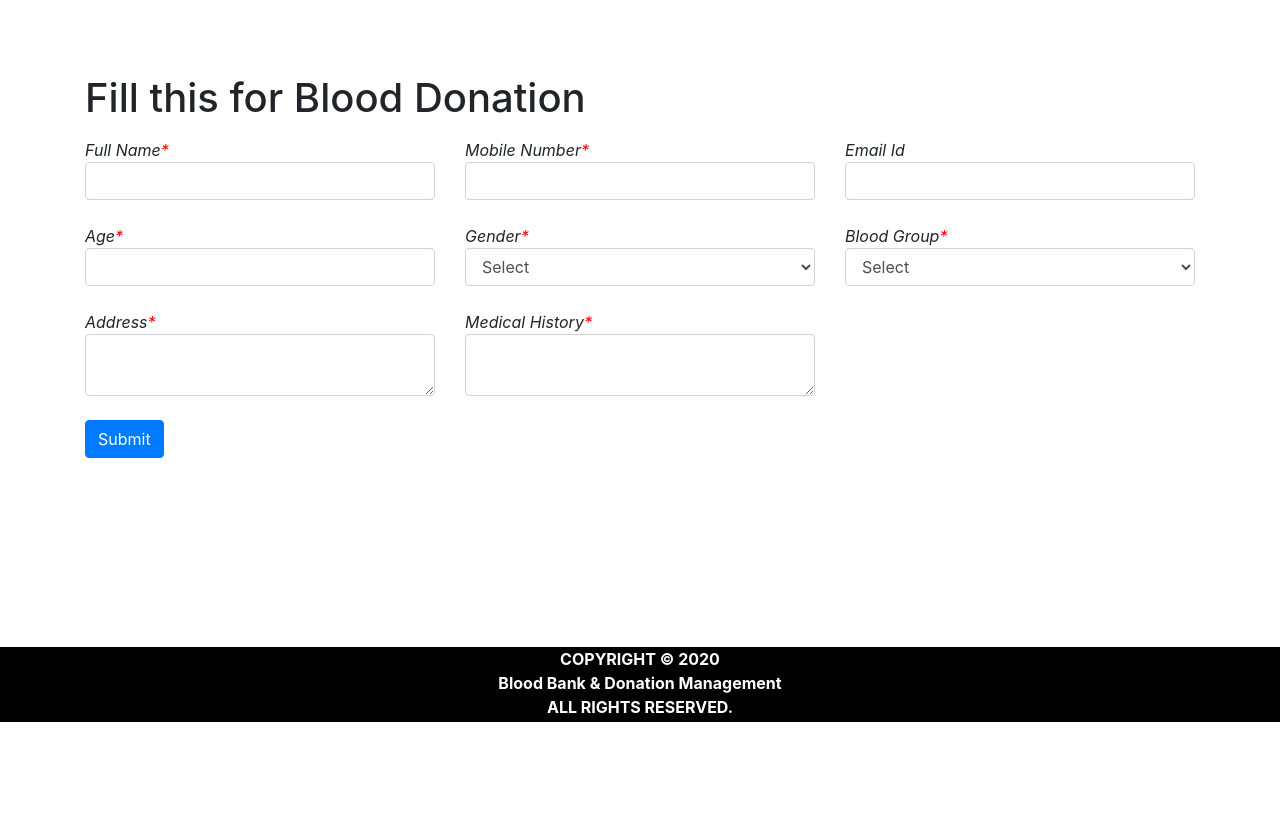
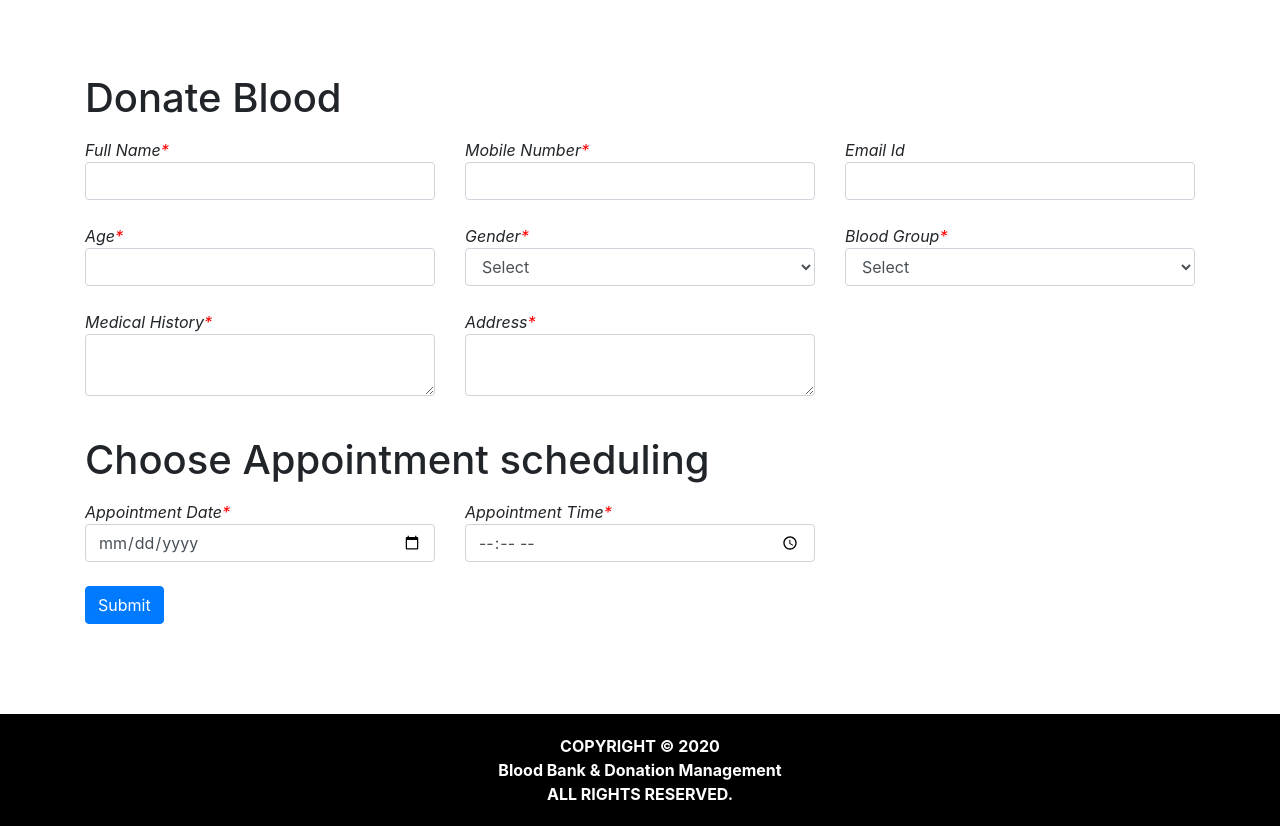
Before and after one commit to Shreya0Sadalgekar/DBMS_project, a PHP site: page /BDMS/donate_blood.php in a window 1280 px wide. Shown: the part 69-895 px from the top of the page. Before the commit the page ends 791 px from the top, so only its background shows below. Run offline with PHP 8.4, Linux system fonts and the light colour scheme; data that the repository does not hold is empty.

Commit message:
Add files via upload

```diff
--- a/donate_blood.php
+++ b/donate_blood.php
@@ -3,50 +3,28 @@
 <head>
   <meta charset="utf-8">
   <meta name="viewport" content="width=device-width, initial-scale=1, shrink-to-fit=no">
+  <meta name="description" content="">
+  <meta name="author" content="">
 <link rel="stylesheet" href="https://maxcdn.bootstrapcdn.com/bootstrap/4.5.2/css/bootstrap.min.css">
 <script src="https://ajax.googleapis.com/ajax/libs/jquery/3.5.1/jquery.min.js"></script>
 <script src="https://cdnjs.cloudflare.com/ajax/libs/popper.js/1.16.0/umd/popper.min.js"></script>
 <script src="https://maxcdn.bootstrapcdn.com/bootstrap/4.5.2/js/bootstrap.min.js"></script>
-
-  <script>
-    function validateForm() {
-      const age = document.forms["donor"]["age"].value;
-      const mobile = document.forms["donor"]["mobileno"].value;
-
-      // Check if age is less than 20
-      if (parseInt(age) < 20) {
-        alert("You can't donate blood if you are under 20 years old.");
-        return false; // Prevent form submission
-      }
-
-      // Check if mobile number is exactly 10 digits
-      if (!/^\d{10}$/.test(mobile)) {
-        alert("Please enter a valid 10-digit mobile number.");
-        return false; // Prevent form submission
-      }
-
-      return true; // Allow form submission if all validations pass
-    }
-  </script>
 </head>
 
 <body>
 <?php
-  $active = 'donate';
-  include('head.php')
-  ?>
+$active ='donate';
+ include('head.php') ?>
 
 <div id="page-container" style="margin-top:50px; position: relative;min-height: 84vh;">
   <div class="container">
   <div id="content-wrap" style="padding-bottom:50px;">
 <div class="row">
     <div class="col-lg-6">
-            <h1 class="mt-4 mb-3">Fill this for Blood Donation </h1>
+        <h1 class="mt-4 mb-3">Donate Blood </h1>
       </div>
 </div>
-
-        <!-- Form with onsubmit event to trigger JavaScript validation -->
-        <form name="donor" action="savedata.php" method="post" onsubmit="return validateForm()">
+<form name="donor" action="savedata.php" method="post">
 <div class="row">
 <div class="col-lg-4 mb-4">
 <div class="font-italic">Full Name<span style="color:red">*</span></div>
@@ -54,13 +32,11 @@
 </div>
 <div class="col-lg-4 mb-4">
 <div class="font-italic">Mobile Number<span style="color:red">*</span></div>
-              <div><input type="tel" name="mobileno" class="form-control" required pattern="\d{10}" maxlength="10" title="Please enter exactly 10 digits"></div>
+<div><input type="text" name="mobileno" class="form-control" required></div>
 </div>
 <div class="col-lg-4 mb-4">
 <div class="font-italic">Email Id</div>
-              <div><input type="text" name="emailid" class="form-control"
-              pattern="^[a-zA-Z0-9._%+-]+@[a-zA-Z0-9.-]+\.com$"
-              ></div>
+<div><input type="email" name="emailid" class="form-control"></div>
 </div>
 </div>
 <div class="row">
@@ -70,8 +46,7 @@
 </div>
 <div class="col-lg-4 mb-4">
 <div class="font-italic">Gender<span style="color:red">*</span></div>
-              <div>
-                <select name="gender" class="form-control" required>
+<div><select name="gender" class="form-control" required>
 <option value="">Select</option>
 <option value="Male">Male</option>
 <option value="Female">Female</option>
@@ -80,16 +55,15 @@
 </div>
 <div class="col-lg-4 mb-4">
 <div class="font-italic">Blood Group<span style="color:red">*</span></div>
-              <div>
-                <select name="blood" class="form-control" required>
-                  <option value="" selected disabled>Select</option>
+<div><select name="blood" class="form-control" required>
+  <option value=""selected disabled>Select</option>
   <?php
     include 'conn.php';
-                    $sql = "select * from blood";
-                    $result = mysqli_query($conn, $sql) or die("query unsuccessful.");
-                    while ($row = mysqli_fetch_assoc($result)) {
+    $sql= "select * from blood";
+    $result=mysqli_query($conn,$sql) or die("query unsuccessful.");
+  while($row=mysqli_fetch_assoc($result)){
    ?>
-                  <option value="<?php echo $row['blood_id'] ?>"><?php echo $row['blood_group'] ?></option>
+   <option value=" <?php echo $row['blood_id'] ?>"> <?php echo $row['blood_group'] ?> </option>
   <?php } ?>
 </select>
 </div>
@@ -97,12 +71,30 @@
 </div>
 <div class="row">
   <div class="col-lg-4 mb-4">
+    <div class="font-italic">Medical History<span style="color:red">*</span></div>
+    <div><textarea class="form-control" name="medical_history" required></textarea></div>
+  </div>
+  <div class="col-lg-4 mb-4">
     <div class="font-italic">Address<span style="color:red">*</span></div>
     <div><textarea class="form-control" name="address" required></textarea></div>
   </div>
+</div>
+
+
+<!-- Appointment Scheduling Section -->
+<div class="row">
+    <div class="col-lg-7">
+        <h1 class="mt-3 mb-3" >Choose Appointment scheduling </h1>
+      </div>
+</div>
+<div class="row">
   <div class="col-lg-4 mb-4">
-              <div class="font-italic">Medical History<span style="color:red">*</span></div>
-              <div><textarea class="form-control" name="medical_history"></textarea></div>
+    <div class="font-italic">Appointment Date<span style="color:red">*</span></div>
+    <div><input type="date" name="appointment_date" class="form-control" required></div>
+  </div>
+  <div class="col-lg-4 mb-4">
+    <div class="font-italic">Appointment Time<span style="color:red">*</span></div>
+    <div><input type="time" name="appointment_time" class="form-control" required></div>
   </div>
 </div>
 
@@ -111,11 +103,9 @@
   <div><input type="submit" name="submit" class="btn btn-primary" value="Submit" style="cursor:pointer"></div>
   </div>
 </div>
-        </form>
 </div>
 </div>
 <?php include('footer.php') ?>
 </div>
 </body>
-
 </html>
--- a/footer.php
+++ b/footer.php
@@ -1,29 +1,46 @@
-<html>
+<!DOCTYPE html>
+<html lang="en">
 <head>
+  <meta charset="UTF-8">
+  <meta name="viewport" content="width=device-width, initial-scale=1.0">
   <style>
-  #footer {
+    /* Body and HTML to allow full height */
+    html, body {
+      height: 100%;
+      margin: 0;
+    }
 
-  position:absolute;
-  left: 0;
-  bottom: 0;
-  width: 100%;
-  height: 75px;
-  background-color:#000000;
-  color:white;
-  text-align: center;
-}
+    /* Main content area that takes up space */
+    #page-container {
+      display: flex;
+      flex-direction: column;
+      min-height: 100%;
+    }
+
+    /* Footer styling */
+    #footer {
+      background-color: #000000;
+      color: white;
+      text-align: center;
+      padding: 20px 0;
+      margin-top: auto; /* Pushes the footer to the bottom */
+    }
   </style>
 </head>
+
 <body>
-  <div id="footer" >
-  <b><center>COPYRIGHT © 2020<br>
-  Blood Bank & Donation Management
-  <br>
-  ALL RIGHTS RESERVED.
-  </center>
+  <div id="page-container">
+    <!-- Main content goes here -->
+    <div id="content">
+      <!-- Your page content here -->
+    </div>
+
+    <!-- Footer section -->
+    <div id="footer">
+      <b>COPYRIGHT © 2020<br>
+      Blood Bank & Donation Management<br>
+      ALL RIGHTS RESERVED.</b>
+    </div>
   </div>
-
-
 </body>
-
 </html>
--- a/head.php
+++ b/head.php
@@ -1,17 +1,17 @@
-<html>
-
+<!DOCTYPE html>
+<html lang="en">
 <head>
-
-
+  <meta charset="UTF-8">
+  <meta name="viewport" content="width=device-width, initial-scale=1.0">
   <style>
-
+    /* Style the header */
     .header {
-  overflow:hidden;
-  background-color:#c42f12; /* background color header */
+      overflow: hidden;
+      background-color: #c42f12; /* Header background color */
+      padding: 10px 5px;
+      color: #39494a;
+      width: 100%;
       top: 0;
-  width:100%;
-  padding: 10px 5px;
-  color:#39494a  ;
     }
 
     /* Style the header links */
@@ -24,33 +24,30 @@
       font-size: 18px;
       line-height: 25px;
       border-radius: 4px;
-  font-weight:bold;
+      font-weight: bold;
     }
 
-/* Style the logo link (notice that we set the same value of line-height and font-size to prevent the header to increase when the font gets bigger */
+    /* Style for the logo */
     .header a.logo {
       font-size: 25px;
       font-weight: bold;
-  color:#fff  ; /* Heading 'Blood */
+      color: #fff;
       font-family: "Lucida Handwriting", Cursive;
     }
 
-/* Change the background color on mouse-over */
+    /* Hover effect for header links */
     .header a:hover {
-  background-color: #fff; /*box after clicking on blood donation*/
+      background-color: #fff; /* Hover background color */
       color: black;
     }
 
-
-
-
-/* Float the link section to the right */
+    /* Float the right-side links */
     .header-right {
       float: right;
-  font-family: "Arial", sans-serif;
+      font-family: Arial, sans-serif;
     }
 
-/* Add media queries for responsiveness - when the screen is 500px wide or less, stack the links on top of each other */
+    /* Media query for responsiveness */
     @media screen and (max-width: 500px) {
       .header a {
         float: none;
@@ -61,29 +58,26 @@
         float: none;
       }
     }
-/* Style the active/current link*/
-a.act{
+
+    /* Active link style */
+    a.act {
       background: linear-gradient(to right, #14aaf5 0%, #79e0f7 100%);
       color: white;
-border-radius:30px;
-}
-a.logo2{
-  background-color: #333;
+      border-radius: 30px;
     }
   </style>
 </head>
 
 <body>
   <div class="header">
-    <a href="home.php" class="logo"<?php if($active=='home') echo "class='logo2'"; ?>>Blood Bank & Donation </a>
+    <a href="home.php" class="logo">Blood Bank & Donation</a>
     <div class="header-right">
-    <a href="about_us.php"  <?php if($active=='about') echo "class='act'"; ?> >About Us</a>
-    <a href="why_donate_blood.php"  <?php if($active=='why') echo "class='act'"; ?>>Why Donate Blood</a>
-      <a href="donate_blood.php"  <?php if($active=='donate') echo "class='act'"; ?>>Become A Donor</a>
-      <a href="need_blood.php" <?php if($active=='need') echo "class='act'"; ?>>Need Blood</a>
-      <a href="contact_us.php" <?php if($active=='contact') echo "class='act'"; ?>>Contact Us</a>
+      <a href="about_us.php" class="<?php if ($active == 'about') echo 'act'; ?>">About Us</a>
+      <a href="why_donate_blood.php" class="<?php if ($active == 'why') echo 'act'; ?>">Why Donate Blood</a>
+      <a href="donate_blood.php" class="<?php if ($active == 'donate') echo 'act'; ?>">Become A Donor</a>
+      <a href="need_blood.php" class="<?php if ($active == 'need') echo 'act'; ?>">Need Blood</a>
+      <a href="contact_us.php" class="<?php if ($active == 'contact') echo 'act'; ?>">Contact Us</a>
     </div>
   </div>
-
 </body>
 </html>
--- a/home.php
+++ b/home.php
@@ -133,7 +133,7 @@ include('head.php'); ?>
            ?>
             <div class="col-lg-4 col-sm-6 portfolio-item" ><br>
             <div class="card" style="width:300px">
-                <img class="card-img-top" src="image\blood_drop_logo.jpg" alt="Card image" style="width:100%;height:300px">
+                <img class="card-img-top" src="image\blood_drop_logo.jpg" alt="image\blood_drop_logo.jpg" style="width:100%;height:300px">
                 <div class="card-body">
                   <h3 class="card-title"><?php echo $row['donor_name']; ?></h3>
                   <p class="card-text">
--- a/need_blood.php
+++ b/need_blood.php
@@ -93,6 +93,7 @@
 </div>
 </div>
 </div>
+
 <?php include 'footer.php' ?>
 </div>
 </body>
```
Also changed, not shown: contact_us.php (+11 -55 lines), savedata.php (+62 -22 lines), ticker.php (+8 -4 lines), README.md. Lines whose indentation alone changed are shown as unchanged.
